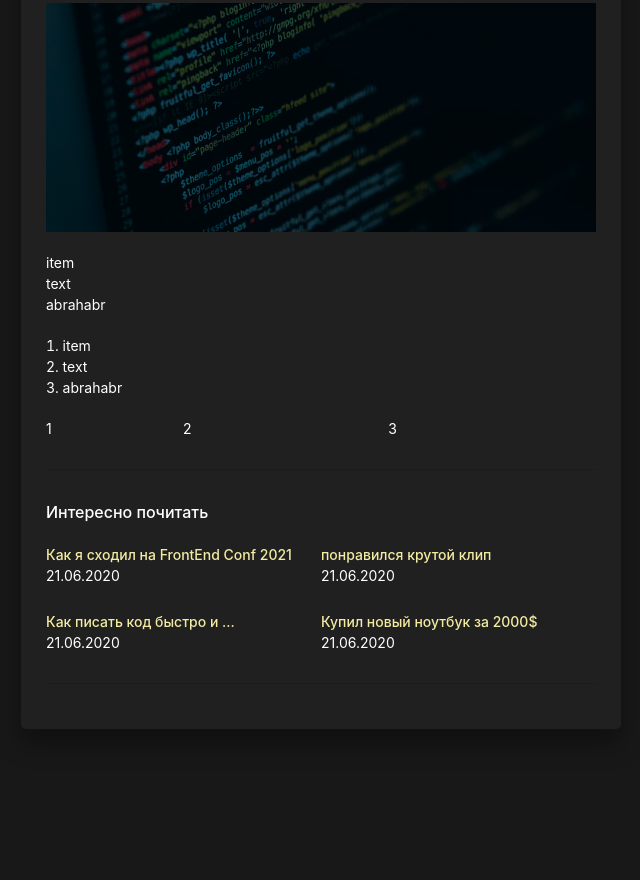
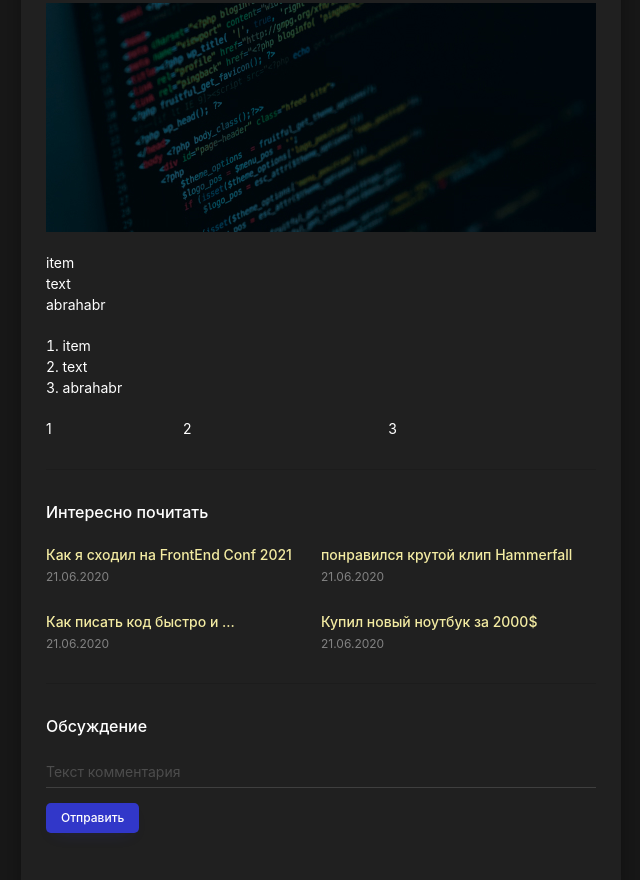
Before and after one commit to StageUa/bootstrap_4, a website: page src/post.html in a window 1280 px wide. Shown: the part 680-1560 px from the top of the page, without its empty margins (469-1109 px from the left). Before the commit the page ends 1519 px from the top, so only its background shows below. Drawn offline with nearby package versions, Linux system fonts and the light colour scheme; files that its build step writes are made by us from their sources.

Commit message:
изменено:      dist/assets/css/style.min.css 	изменено:      dist/post.html 	изменено:      src/assets/scss/blocks/btn.scss 	новый файл:    src/assets/scss/blocks/comments.scss 	новый файл:    src/assets/scss/blocks/form.scss 	изменено:      src/assets/scss/blocks/post.scss 	изменено:      src/assets/scss/blocks/related.scss 	изменено:      src/assets/scss/style.scss 	изменено:      src/post.html

```diff
--- a/src/assets/scss/blocks/btn.scss
+++ b/src/assets/scss/blocks/btn.scss
@@ -37,5 +37,15 @@
         &:hover {
             background-color: darken($blue, 5%);
         }
+
+
+    }
+
+    &--rounded {
+        border-radius: 0.41em;
+    }
+
+    &--sm {
+        padding: 0.7em 1.25em;
     }
 }
--- /dev/null
+++ b/src/assets/scss/blocks/comments.scss
@@ -0,0 +1,3 @@
+.comments {
+    margin-top: 3rem;
+}
--- /dev/null
+++ b/src/assets/scss/blocks/form.scss
@@ -0,0 +1,48 @@
+.form__group {
+    margin-bottom: 1.5rem;
+    position: relative;
+}
+
+.form__control {
+    display: block;
+    width: 100%;
+    padding: .5rem 0;
+
+    background: none;
+    border: none;
+    border-bottom: 1px solid #3f3f3f;
+    border-radius: 0;
+    box-shadow: none;
+
+    font-family: inherit;
+    font-size: 1.4rem;
+    color: $white;
+
+    &::placeholder {
+        color: rgba($white, .2);
+    }
+
+    &:focus + .form__line {
+        width: 100%;
+    }
+
+    &--textarea {
+        height: 30px;
+        overflow: hidden;
+        resize: none;
+    }
+}
+
+.form__line {
+    width: 0;
+    height: 1px;
+
+    background-color: $blue;
+
+    position: absolute;
+    left: 0;
+    bottom: 0;
+    z-index: 1;
+
+    transition: width .2s linear;
+}
--- a/src/assets/scss/blocks/post.scss
+++ b/src/assets/scss/blocks/post.scss
@@ -42,6 +42,16 @@
         margin-bottom: 0;
     }
 }
+
+.post__subtitle {
+    margin-top: 3rem;
+    margin-bottom: 2rem;
+
+    font-size: 1.6rem;
+    color: $white;
+    font-weight: 500;
+}
+
 .post__descritpion {
     font-size: 1.4rem;
     color: #d2d2d2;
--- a/src/assets/scss/blocks/related.scss
+++ b/src/assets/scss/blocks/related.scss
@@ -1,15 +1,7 @@
 .related {
-    padding: 3rem 0 .5rem;
+    padding-bottom: 0.5rem;
 
     border-bottom: 1px solid #1c1c1c;
-}
-
-.related__title {
-    margin-bottom: 2rem;
-
-    font-size: 1.6rem;
-    color: $white;
-    font-weight: 500;
 }
 
 .related__list {
@@ -26,8 +18,16 @@
     font-size: 1.4rem;
     color: #f3eba2;
     font-weight: 500;
+    text-overflow: ellipsis;
+    overflow: hidden;
+    white-space: nowrap;
 
     a {
         color: inherit;
     }
 }
+
+.related__list-date {
+    font-size: 1.2rem;
+    color: #828282;
+}
--- a/src/assets/scss/style.scss
+++ b/src/assets/scss/style.scss
@@ -49,3 +49,5 @@ a {
 @import "blocks/embed.scss";
 @import "blocks/pagination.scss";
 @import "blocks/related.scss";
+@import "blocks/comments.scss";
+@import "blocks/form.scss";
--- a/src/post.html
+++ b/src/post.html
@@ -6,7 +6,7 @@ title: Stage | post
 
 <article class="post">
     <div class="post__actions">
-        <a href="#">вернуться назад</a>
+        <a href="index.html">вернуться назад</a>
         <a href="#">поделиться
             <img class="post__actions--icon" src="assets/images/social-icon/share 1.svg" alt="">
         </a>
@@ -64,7 +64,7 @@ title: Stage | post
         </div> <!--/.post__text-->
 
         <div class="related">
-            <h3 class="related__title">Интересно почитать</h3>
+            <h3 class="post__subtitle">Интересно почитать</h3>
 
             <ul class="related__list">
                 <li class="related__list-item">
@@ -76,7 +76,7 @@ title: Stage | post
 
                 <li class="related__list-item">
                     <h4 class="related__list-title">
-                        <a href="#">понравился крутой клип</a>
+                        <a href="#">понравился крутой клип Hammerfall</a>
                     </h4>
                     <time class="related__list-date" datetime="2020-06-21 18:45">21.06.2020</time>
                 </li>
@@ -98,6 +98,21 @@ title: Stage | post
             </ul> <!--/.related__list-->
         </div> <!--/.related-->
 
+        <!-- Comments -->
+
+            <h3 class="post__subtitle">Обсуждение</h3>
+
+            <form class="form" action="/" method="post">
+                <div class="form__group">
+                    <textarea class="form__control form__control--textarea" name="comment-text" placeholder="Текст комментария"></textarea>
+                    <span class="form__line"></span>
+                </div>
+                <button class="btn btn--blue btn--rounded btn--sm" type="submit">Отправить</button>
+            </form>
+
+            <ul class="comments"></ul>
+
+
     </div>  <!--/.post__content-->
 
 </article> <!--/.article post-->
```
Also changed, not shown: dist/assets/css/style.min.css, dist/post.html.
